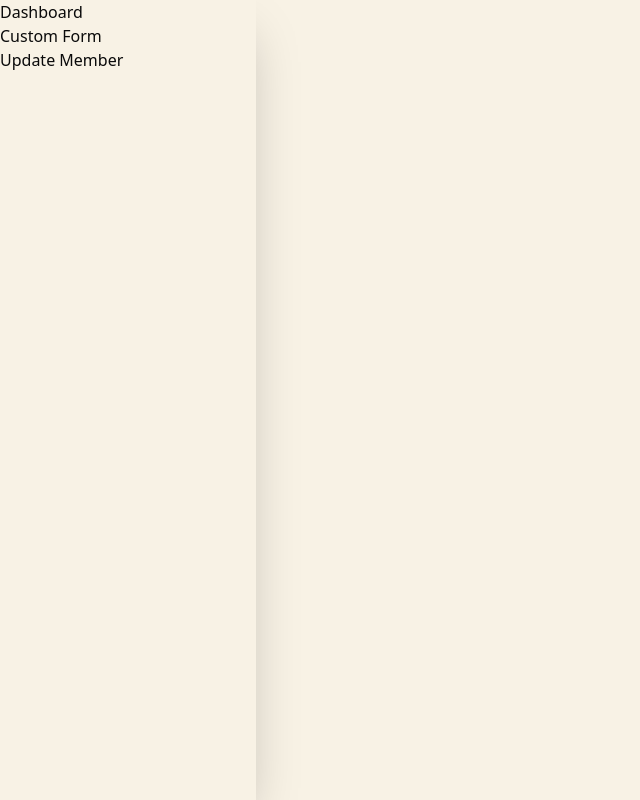
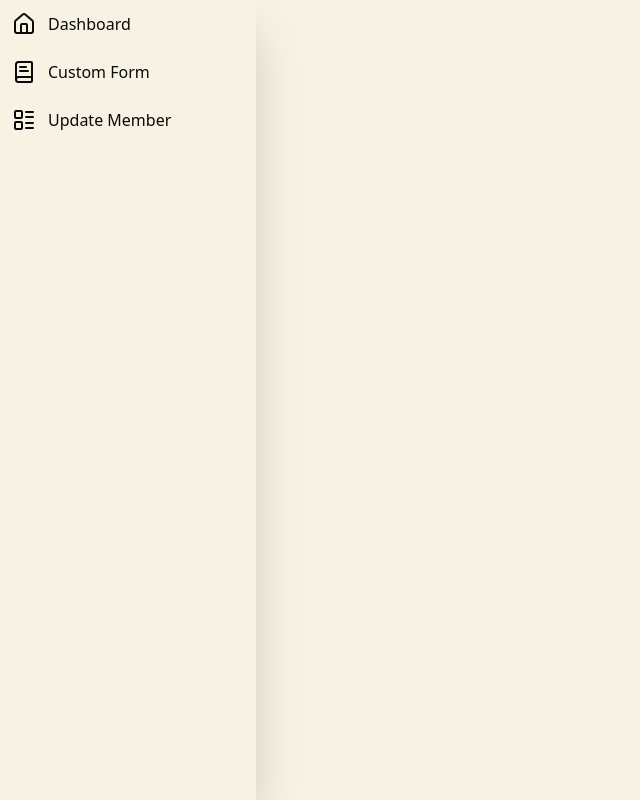
Before and after one commit to chritzadz/permisi-website, a Next.js app: page /admin/home in a window 1280 px wide. Shown: the whole page, without its empty margins (0-640 px from the left). Built offline with nearby package versions, Linux system fonts and the light colour scheme.

Commit message:
add icon factory

```diff
--- a/src/app/admin/home/page.tsx
+++ b/src/app/admin/home/page.tsx
@@ -7,17 +7,20 @@ const AdminHomePage = () => {
         {
             text: "Dashboard",
             onClick: () => {},
-            routePath: "admin/home"
+            routePath: "admin/home",
+            icon: "House"
         },
         {
             text: "Custom Form",
             onClick: () => {},
-            routePath: "admin/form"
+            routePath: "admin/form",
+            icon: "BookText"
         },
         {
             text: "Update Member",
             onClick: () => {},
-            routePath: "admin/member/update"
+            routePath: "admin/member/update",
+            icon: "LayoutList"
         },
     ]
 
--- a/src/components/adminPanel.tsx
+++ b/src/components/adminPanel.tsx
@@ -6,7 +6,7 @@ export default function AdminPanel({numberOfItem, listOfItem}: AdminPanelProp) {
     return (
         <div className="w-full h-full bg-normal-creme shadow-2xl">
             {listOfItem.map((item: AdminPanelItemProp) => (
-                <AdminPanelItem key={item.text} text={item.text} routePath={item.routePath} onClick={item.onClick}></AdminPanelItem>
+                <AdminPanelItem key={item.text} text={item.text} routePath={item.routePath} onClick={item.onClick} icon={item.icon}></AdminPanelItem>
             ))}
         </div>
     )
--- a/src/components/adminPaneltem.tsx
+++ b/src/components/adminPaneltem.tsx
@@ -1,10 +1,19 @@
+import IconFactory from "@/factory/iconFactory";
 import adminPanelItemProp from "./properties/adminPanelItemProp";
 import adminPanelProp from "./properties/adminPanelProp";
+import { House, BookText, LayoutList } from 'lucide-react';
 
-export default function AdminPanelItem({routePath, onClick, text}: adminPanelItemProp) {
+export default function AdminPanelItem({routePath, onClick, text, icon}: adminPanelItemProp) {
+
+
     return (
-        <div>
-            {text}
+        <div className="p-3 flex flex-row gap-3 items-center">
+            <div>
+                {IconFactory.getIcon(icon)}
+            </div>
+            <div>
+                {text}
+            </div>
         </div>
     )
 }
--- a/src/components/properties/adminPanelItemProp.ts
+++ b/src/components/properties/adminPanelItemProp.ts
@@ -2,4 +2,5 @@ export default interface AdminPanelItemProp{
     routePath: string;
     onClick: () => void;
     text: string;
+    icon: string;
 }
--- /dev/null
+++ b/src/factory/iconFactory.tsx
@@ -0,0 +1,19 @@
+import { JSX } from "react";
+import { House, BookText, LayoutList } from "lucide-react"
+
+export default abstract class IconFactory {
+    public static getIcon(name: string): JSX.Element | null {
+        switch(name){
+            case "House":
+                return(<House ></House>);
+            case "BookText":
+                return(<BookText></BookText>);
+            case "LayoutList":
+                return(<LayoutList></LayoutList>);
+            default:
+                return null;
+        }
+    }
+
+    protected constructor() { /*do nothing*/}
+}
```
